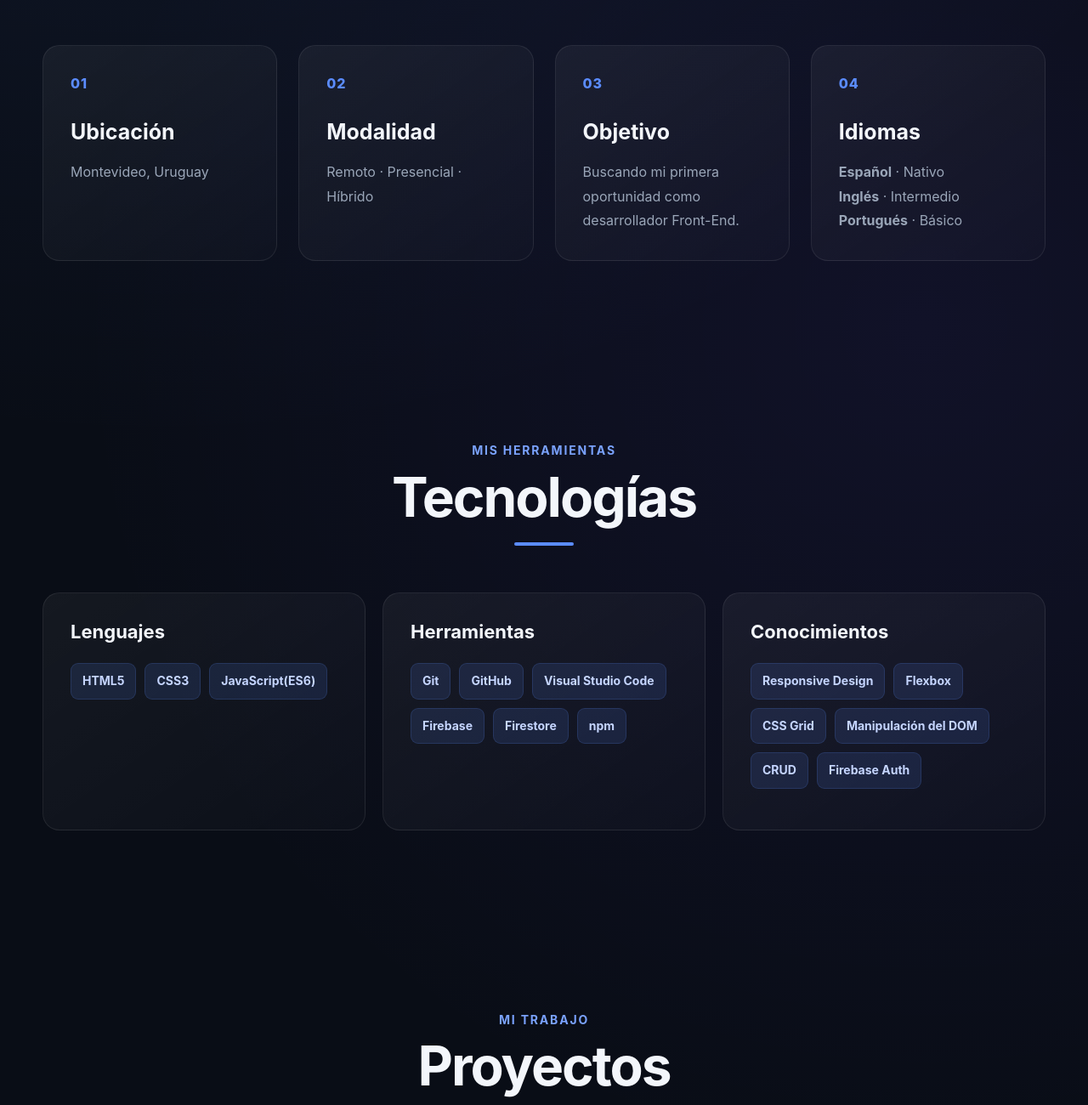
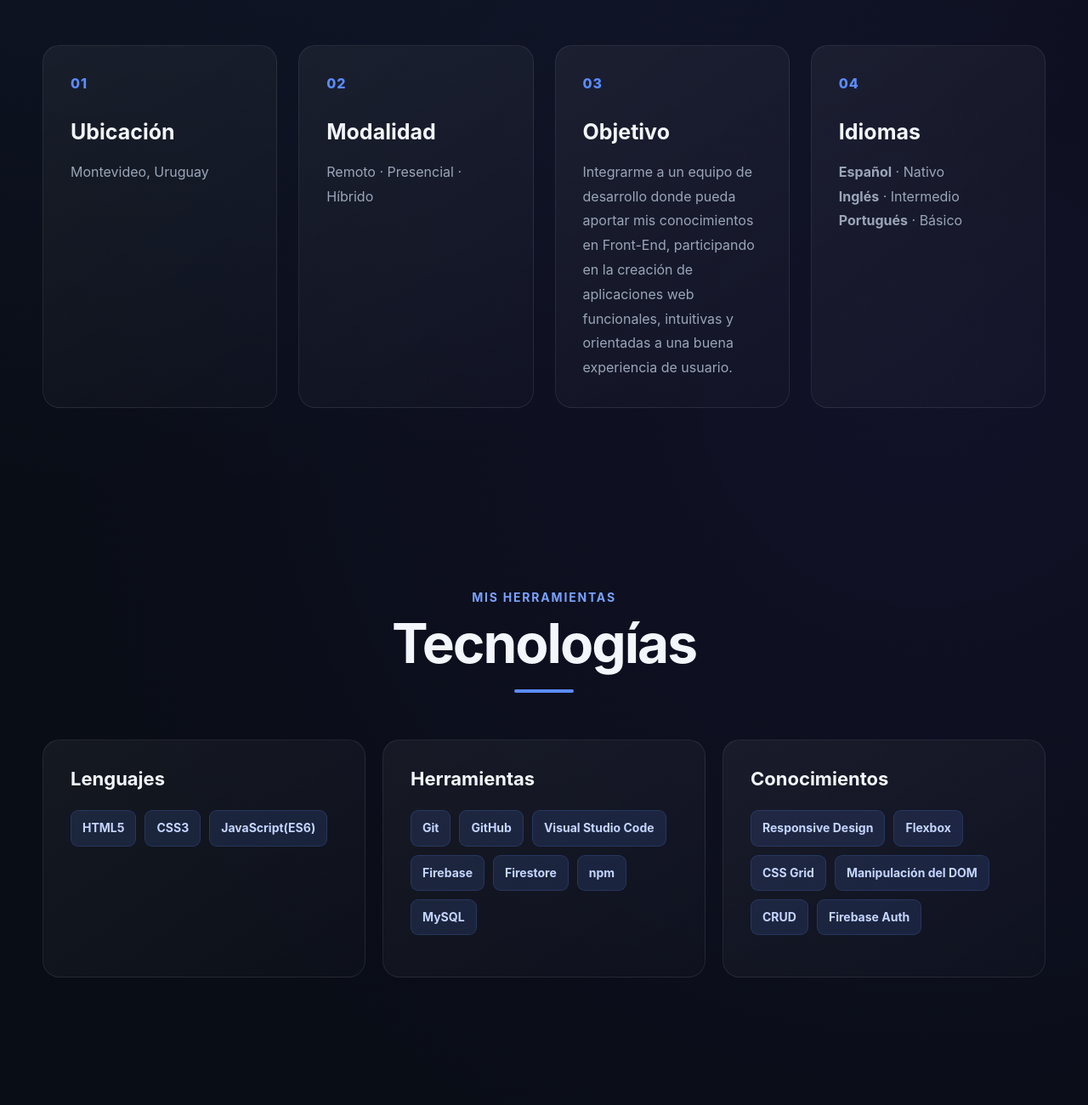
Before and after one commit to FrancoTechera20/Portfolio, a plain HTML site: page index.html in a window 1280 px wide. Shown: the part 1449-2749 px from the top of the page at 85% size. Drawn offline with Linux system fonts and the light colour scheme.

Commit message:
Actualizacion

```diff
--- a/index.html
+++ b/index.html
@@ -131,7 +131,7 @@
                     <span class="numero-tarjeta">03</span>
                     <h3>Objetivo</h3>
                     <p>
-                        Buscando mi primera oportunidad como desarrollador Front-End.
+                        Integrarme a un equipo de desarrollo donde pueda aportar mis conocimientos en Front-End, participando en la creación de aplicaciones web funcionales, intuitivas y orientadas a una buena experiencia de usuario.
                     </p>
                 </article>
 
@@ -179,6 +179,7 @@
                         <li>Firebase</li>
                         <li>Firestore</li>
                         <li>npm</li>
+                        <li>MySQL</li>
                     </ul>
 
                 </article>
```
